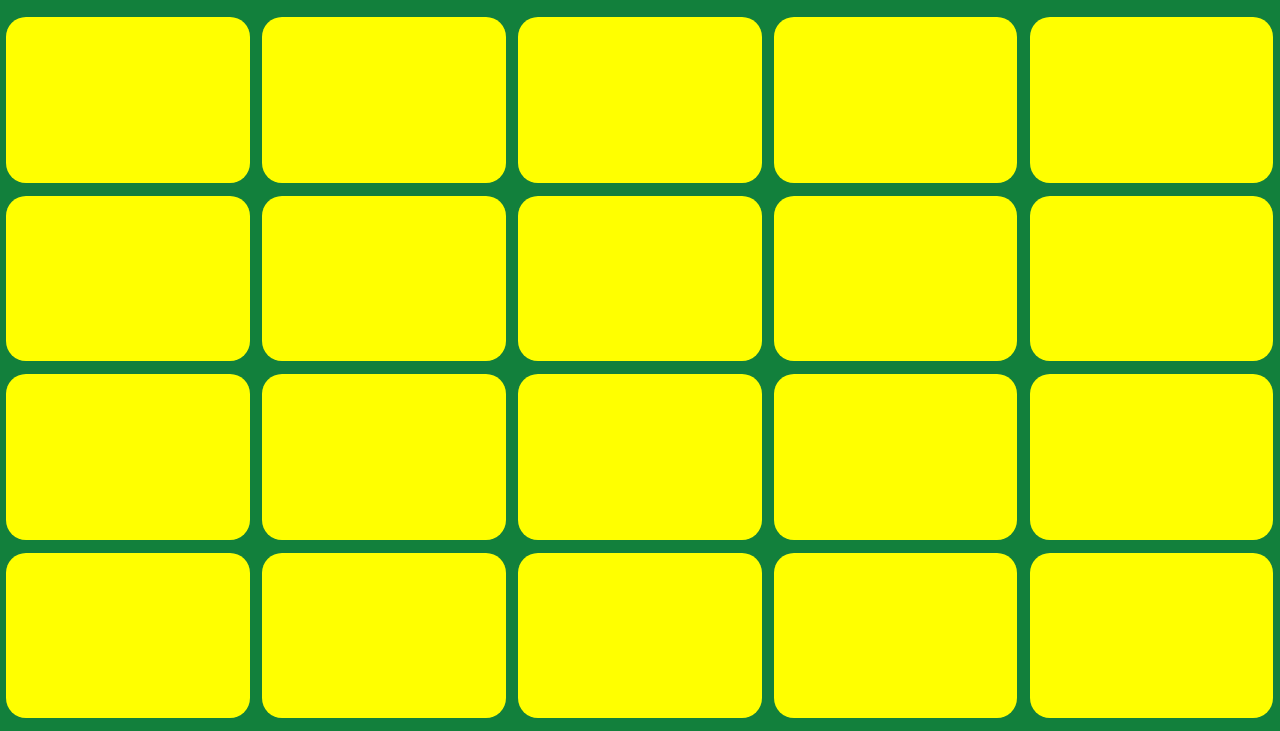
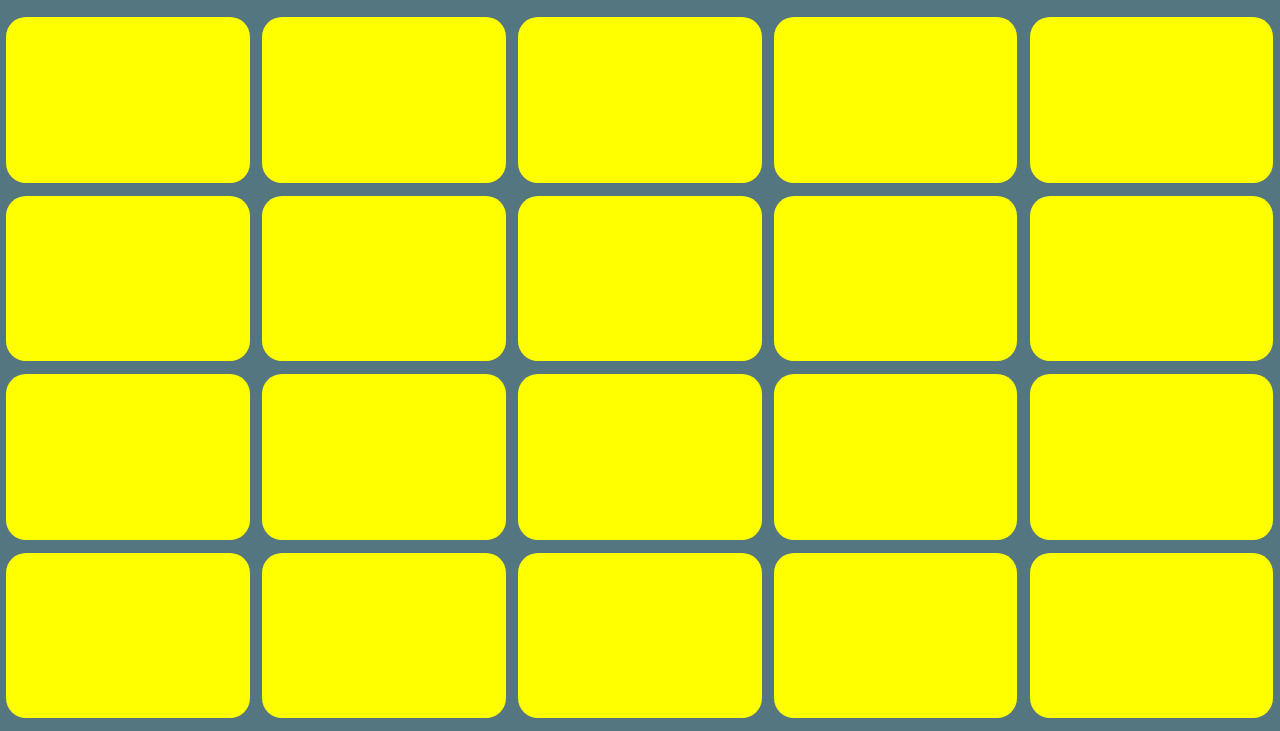
Before and after one commit to MoonTahoe/Memory, a website: page production-client/index.html in a window 1280 px wide. Shown: the part 69-800 px from the top of the page. Drawn offline with Linux system fonts and the light colour scheme.

Commit message:
Changes the table color

```diff
--- a/development-client/css/style.less
+++ b/development-client/css/style.less
@@ -1,4 +1,4 @@
-@tableColor: #12803c;
+@tableColor: #547680;
 @cardColor: yellow;
 @grey: #EEE;
 @lightText: white;
```
Also changed, not shown: production-client/css/style.css.
